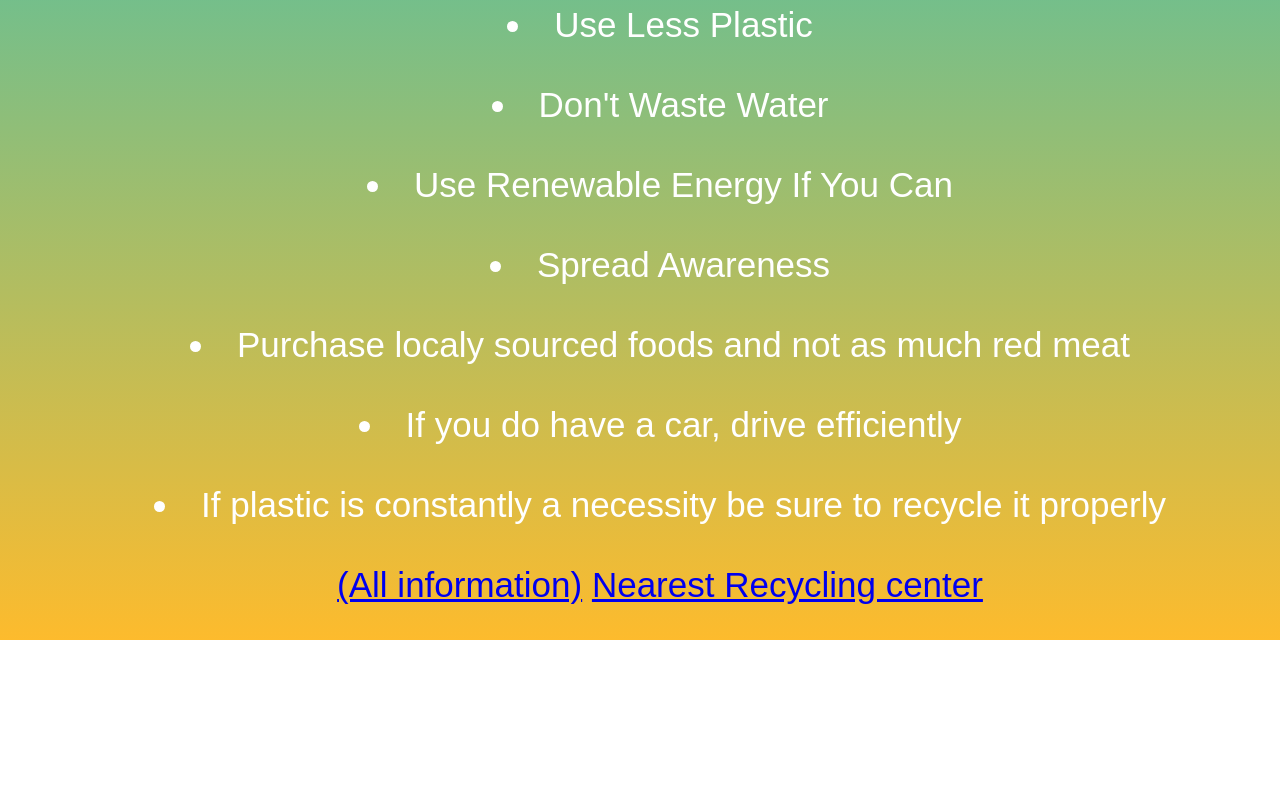
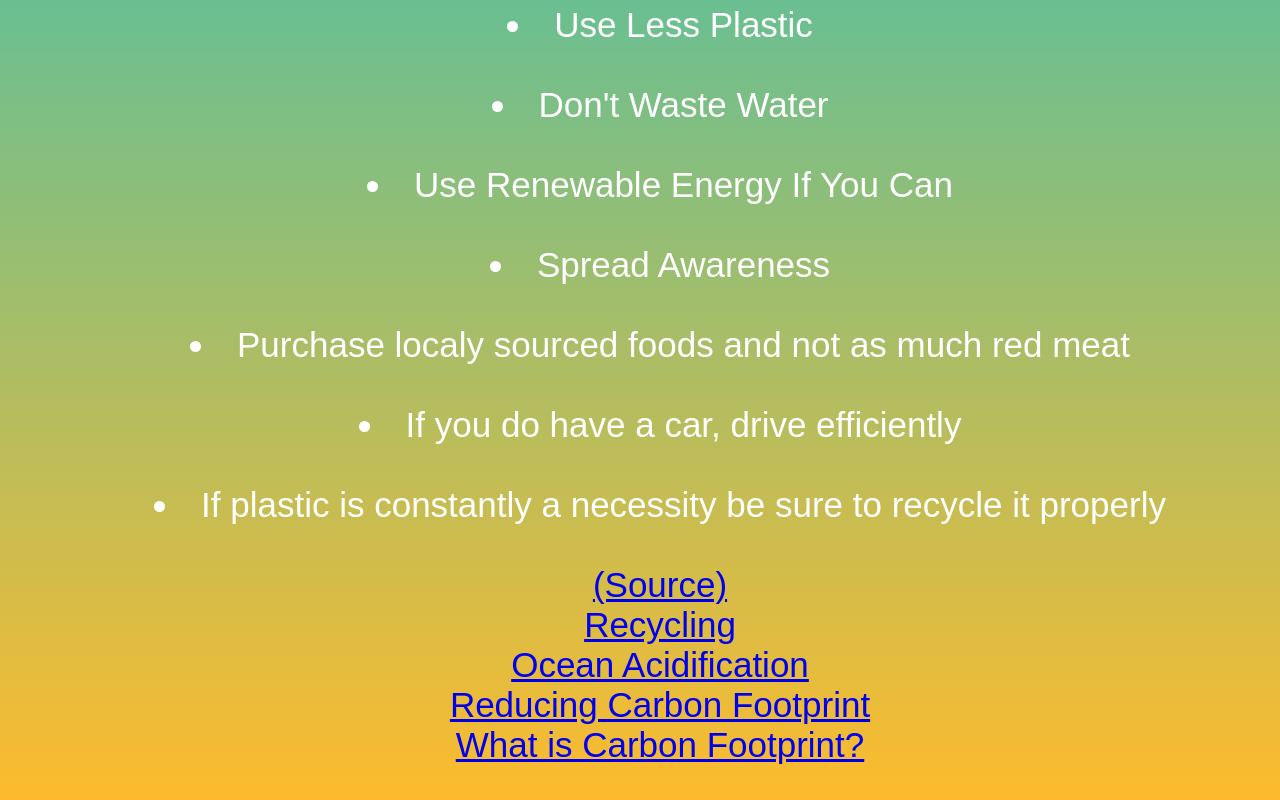
Before and after one commit to SaulASC23/demo-day_project, a plain HTML site: page resources.html in a window 1280 px wide. Shown: the part 388-1188 px from the top of the page. Before the commit the page ends 1028 px from the top, so only its background shows below. Drawn offline with Linux system fonts and the light colour scheme.

Commit message:
final update

```diff
--- a/resources.html
+++ b/resources.html
@@ -37,8 +37,15 @@
                 <br>
                 <li>If plastic is constantly a necessity be sure to recycle it properly</li>
                 <br>
-                <a href="https://www.austintexas.gov/blog/top-10-ways-reduce-your-carbon-footprint-and-save-money" target="_blank">(All information)</a>
-                <a href="https://www.recyclingcenternear.me/" target="_blank">Nearest Recycling center</a>
+                <a href="https://www.austintexas.gov/blog/top-10-ways-reduce-your-carbon-footprint-and-save-money" target="_blank">(Source)</a>
+                <br>
+                <a href="https://www.recyclingcenternear.me/" target="_blank">Recycling</a>
+                <br>
+                <a href="https://oceanservice.noaa.gov/facts/acidification.html" target="_blank">Ocean Acidification</a>
+                <br>
+                <a href="https://cotap.org/reduce-carbon-footprint/">Reducing Carbon Footprint</a>
+                <br>
+                <a href="https://www.nature.org/en-us/get-involved/how-to-help/carbon-footprint-calculator/#:~:text=A%20carbon%20footprint%20is%20the,highest%20rates%20in%20the%20world.">What is Carbon Footprint?</a>
               </ul>
 
         </p>
```
